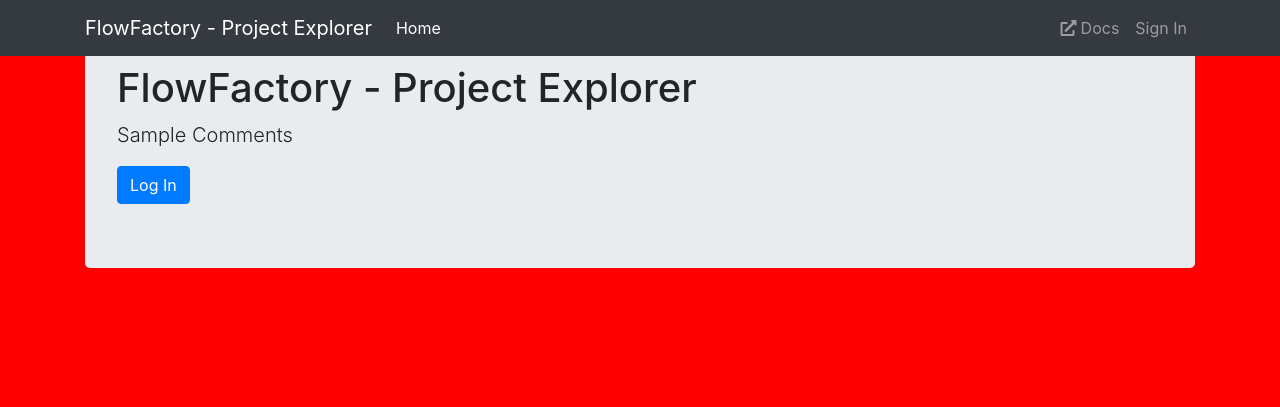
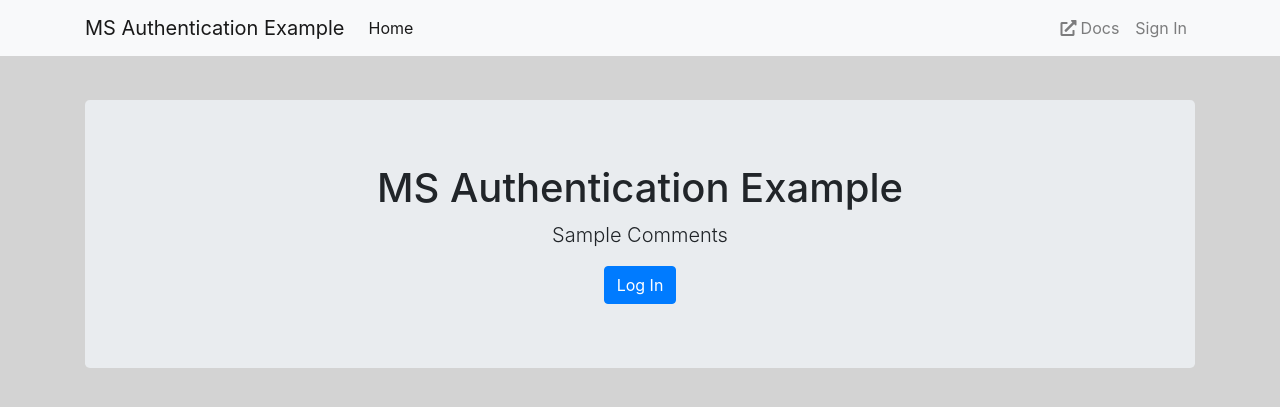
Before and after one commit to fabiobove-dr/django-ms-authentication, a Django app: page / in a window 1280 px wide. Shown: the top 407 px of the page. Run offline with Django 4.2, Linux system fonts and the light colour scheme; parts of the project's set-up code (start-up, migrations or seed data) failed here and were passed over; some libraries are stand-ins or nearby versions.

Commit message:
Updated application lyout

```diff
--- a/django_ms_authentication/static/ms_authentication/app.css
+++ b/django_ms_authentication/static/ms_authentication/app.css
@@ -1,3 +1,12 @@
 body{
-    background-color: red;
+    background-color: lightgray;
 }
+
+main{
+    margin-top: 100px;
+    max-width: 100%;
+}
+
+#user-jumbotron{
+ text-align: center;
+}
--- a/django_ms_authentication/templates/ms_authentication/layout.html
+++ b/django_ms_authentication/templates/ms_authentication/layout.html
@@ -1,7 +1,7 @@
 <!DOCTYPE html>
 <html>
   <head>
-    <title>FlowFactory - Project Explorer</title>
+    <title>MS Authentication Example</title>
 
     <link rel="stylesheet" href="https://stackpath.bootstrapcdn.com/bootstrap/4.4.1/css/bootstrap.min.css"
       integrity="sha384-Vkoo8x4CGsO3+Hhxv8T/Q5PaXtkKtu6ug5TOeNV6gBiFeWPGFN9MuhOf23Q9Ifjh"
@@ -12,9 +12,9 @@
   </head>
 
   <body>
-    <nav class="navbar navbar-expand-md navbar-dark fixed-top bg-dark">
+    <nav class="navbar navbar-expand-md fixed-top  navbar-light bg-light">
       <div class="container">
-        <a href="{% url 'home' %}" class="navbar-brand">FlowFactory - Project Explorer</a>
+        <a href="{% url 'home' %}" class="navbar-brand">MS Authentication Example</a>
         <button class="navbar-toggler" type="button" data-toggle="collapse" data-target="#navbarCollapse"
           aria-controls="navbarCollapse" aria-expanded="false" aria-label="Toggle navigation">
           <span class="navbar-toggler-icon"></span>
--- a/django_ms_authentication/templates/ms_authentication/login.html
+++ b/django_ms_authentication/templates/ms_authentication/login.html
@@ -4,8 +4,8 @@
 <!-- <HomeSnippet> -->
 {% extends "ms_authentication/layout.html" %}
 {% block content %}
-<div class="jumbotron">
-  <h1>FlowFactory - Project Explorer</h1>
+<div class="jumbotron" id="user-jumbotron">
+  <h1>MS Authentication Example</h1>
   <p class="lead">Sample Comments</p>
   {% if user.is_authenticated %}
     <h4>Welcome {{ user.name }}!</h4>
```
Also changed, not shown: django_ms_authentication/db.sqlite3.
